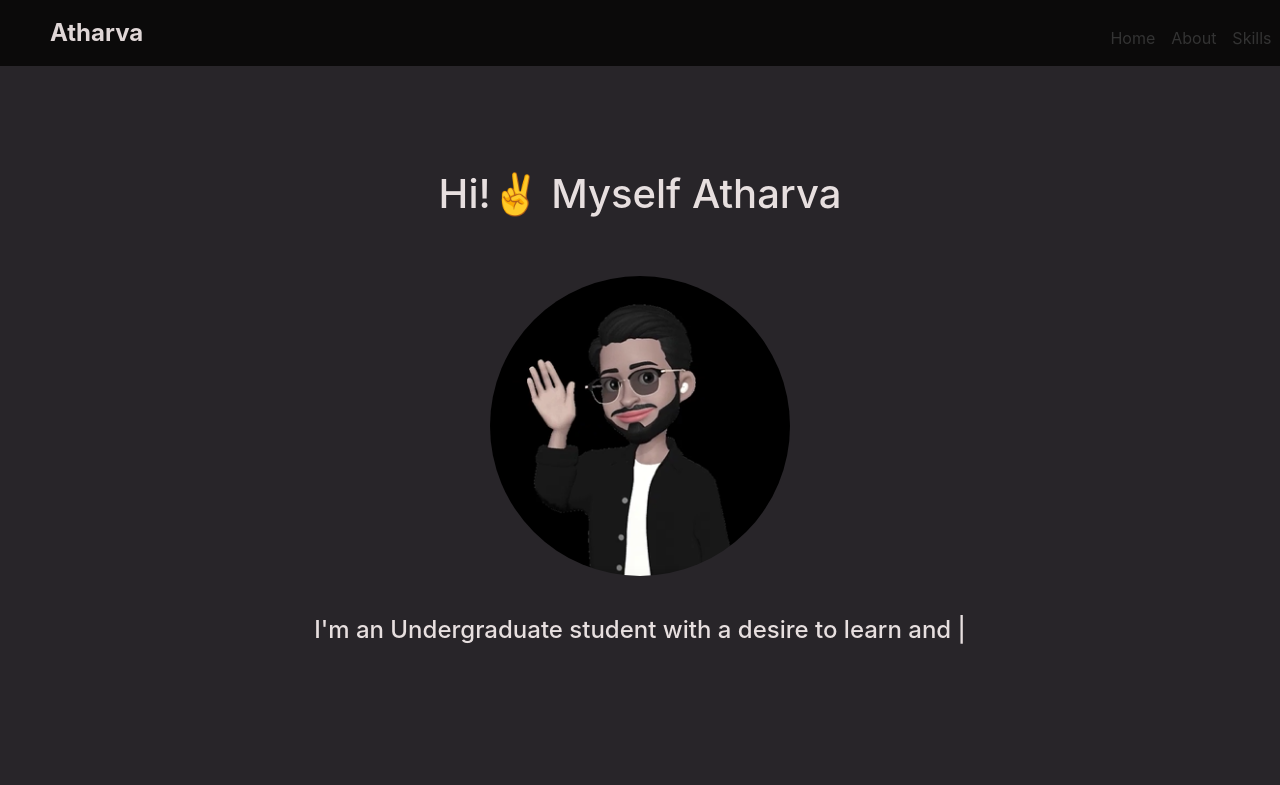
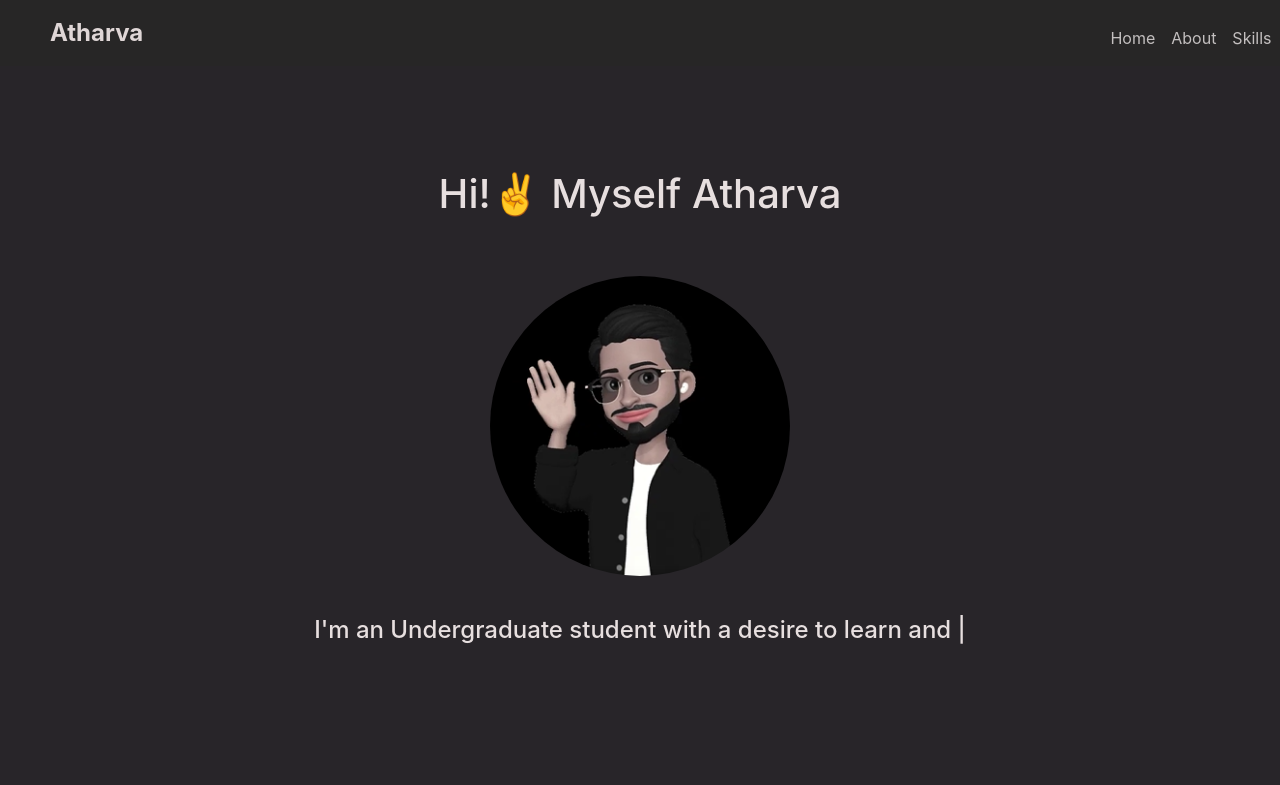
Before and after one commit to atharva012004/MyWebsite, a plain HTML site: page index.html in a window 1280 px wide. Shown: the top 785 px of the page. Drawn offline with nearby package versions, Linux system fonts and the light colour scheme.

Commit message:
Update nav.css

```diff
--- a/nav.css
+++ b/nav.css
@@ -1,7 +1,7 @@
 
 /* CSS for navbar */
 .navbar {
-    background-color: #0b0a0a;
+    background-color: #272626;
     padding-left: 45px;
     padding-right: 45px;
     position: fixed;
@@ -38,9 +38,9 @@
 }
 
 .navbar-nav .nav-link {
-    color: #333;
+    color:#c3bfbf;
     text-decoration: none;
 }
 .navbar-light .navbar-nav .nav-link {
-    color: rgb(7 6 0 / 97%);
+    color:#c3bfbf;
 }
```
